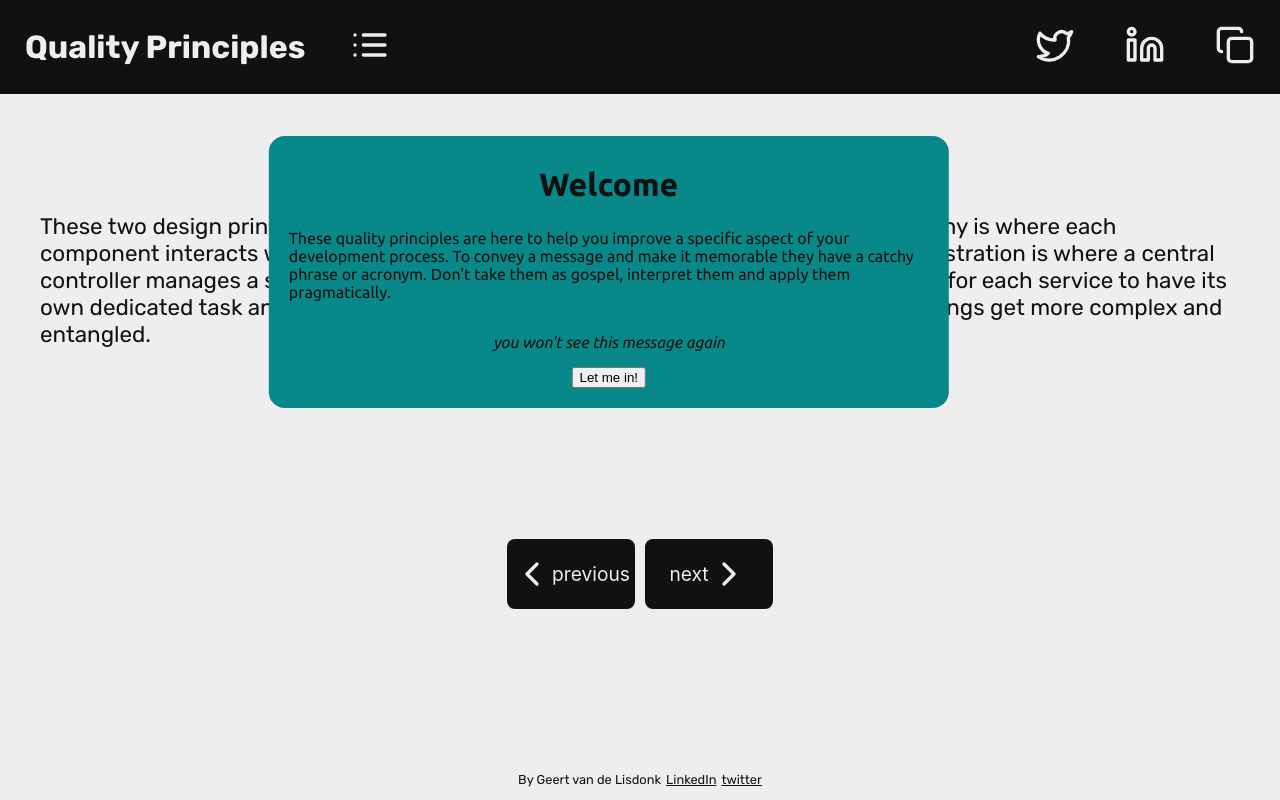
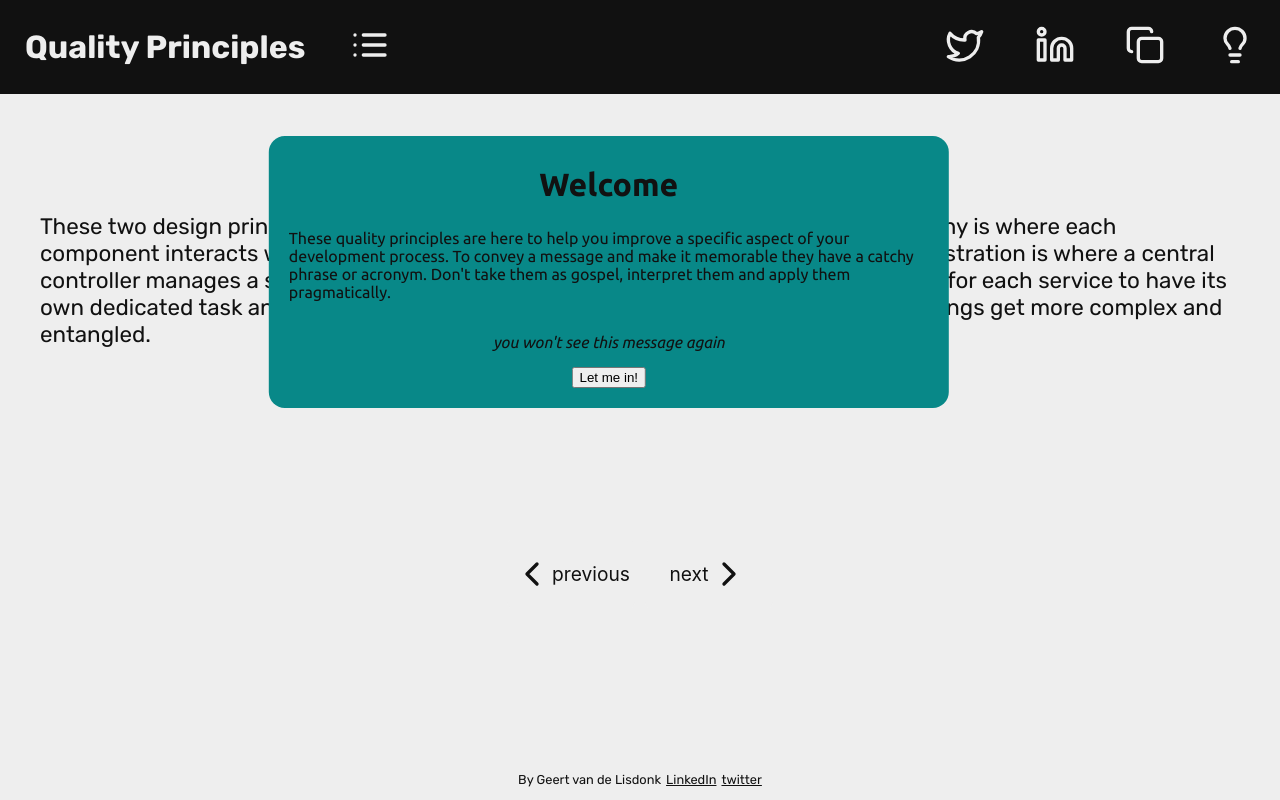
Before and after one commit to testheader/qualityprinciples, a React (Create React App) app: page / in a window 1280 px wide. Built offline with nearby package versions, Linux system fonts and the light colour scheme.

Commit message:
Nicer buttons

```diff
--- a/src/App.css
+++ b/src/App.css
@@ -120,8 +120,8 @@ canvas {
 
 .navigationbutton{
   /*colours*/
-  background-color: #111111;
-  color: #EEEEEE;
+  background-color: #EEEEEE;
+  color: #111111;
 
   /*shape*/
   margin: 5px;
@@ -145,11 +145,11 @@ canvas {
 }
 
 .navigationbutton:hover {
-  background-color: #222222;
+  background-color: #DDDDDD;
 }
 
 .navigationbutton:active {
-  background-color: #333333;
+  background-color: #BBBBBB;
 }
 
 .copy-message {
--- a/src/components/HeaderBar.js
+++ b/src/components/HeaderBar.js
@@ -1,4 +1,4 @@
-import {CopyIcon, LinkedinIcon, ListIcon, TwitterIcon} from "../resources/Icons";
+import {CopyIcon, LightbulbIcon, LinkedinIcon, ListIcon, TwitterIcon} from "../resources/Icons";
 import '../styles/HeaderBar.css'
 function HeaderBar({principle}) {
 
@@ -35,6 +35,9 @@ function HeaderBar({principle}) {
             <div className={"icon"} onClick={() => navigator.clipboard.writeText(principle.url)}>
                 <CopyIcon/>
             </div>
+            <div className={"icon"}>
+                <LightbulbIcon />
+            </div>
         </div>
     }
     const overviewPageSocials = () => {
--- a/src/resources/Icons.jsx
+++ b/src/resources/Icons.jsx
@@ -2,6 +2,7 @@
 const iconWidth = "40";
 const iconHeight = "40";
 const iconColor = "#EEEEEE";
+const chevronColor = "#111111";
 
 function ChevronLeftIcon(props) {
     return (
@@ -12,7 +13,7 @@ function ChevronLeftIcon(props) {
             height={iconHeight}
             viewBox="0 0 24 24"
             fill="none"
-            stroke={iconColor}
+            stroke={chevronColor}
             strokeWidth="2"
             strokeLinecap="round"
             strokeLinejoin="round"
@@ -31,7 +32,7 @@ function ChevronRightIcon(props) {
             height={iconHeight}
             viewBox="0 0 24 24"
             fill="none"
-            stroke={iconColor}
+            stroke={chevronColor}
             strokeWidth="2"
             strokeLinecap="round"
             strokeLinejoin="round"
@@ -124,11 +125,35 @@ function CopyIcon(props) {
     )
 }
 
+
+function LightbulbIcon(props) {
+    return (
+        <svg
+            {...props}
+            xmlns="http://www.w3.org/2000/svg"
+            width={iconWidth}
+            height={iconHeight}
+            viewBox="0 0 24 24"
+            fill="none"
+            strokeWidth="2"
+            strokeLinecap="round"
+            strokeLinejoin="round"
+            stroke={iconColor}
+        >
+            <path d="M15 14c.2-1 .7-1.7 1.5-2.5 1-.9 1.5-2.2 1.5-3.5A6 6 0 0 0 6 8c0 1 .2 2.2 1.5 3.5.7.7 1.3 1.5 1.5 2.5" />
+            <path d="M9 18h6" />
+            <path d="M10 22h4" />
+        </svg>
+    )
+}
+
+
 export {
     ChevronLeftIcon,
     ChevronRightIcon,
     ListIcon,
     LinkedinIcon,
     TwitterIcon,
-    CopyIcon
+    CopyIcon,
+    LightbulbIcon
 };
```
